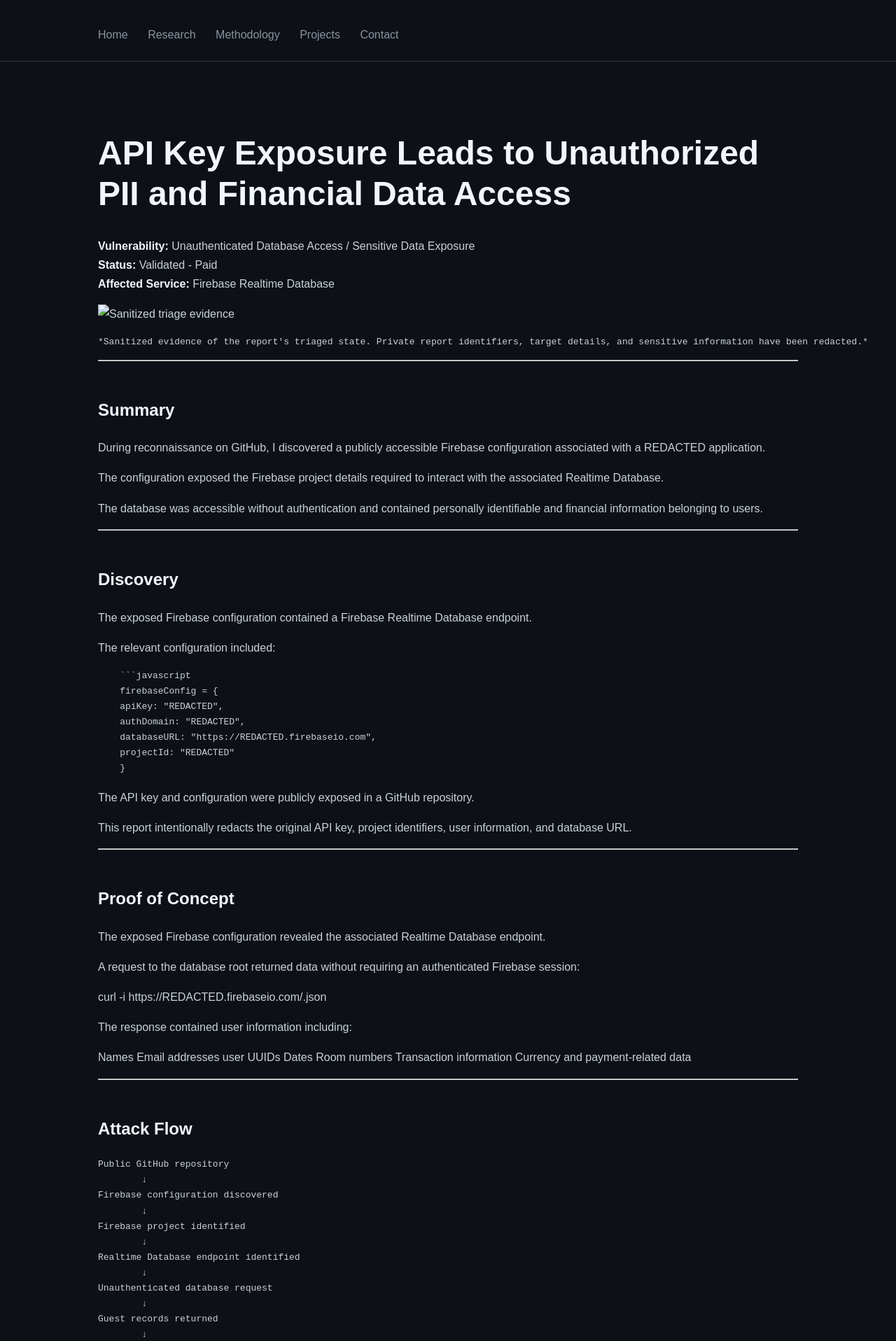
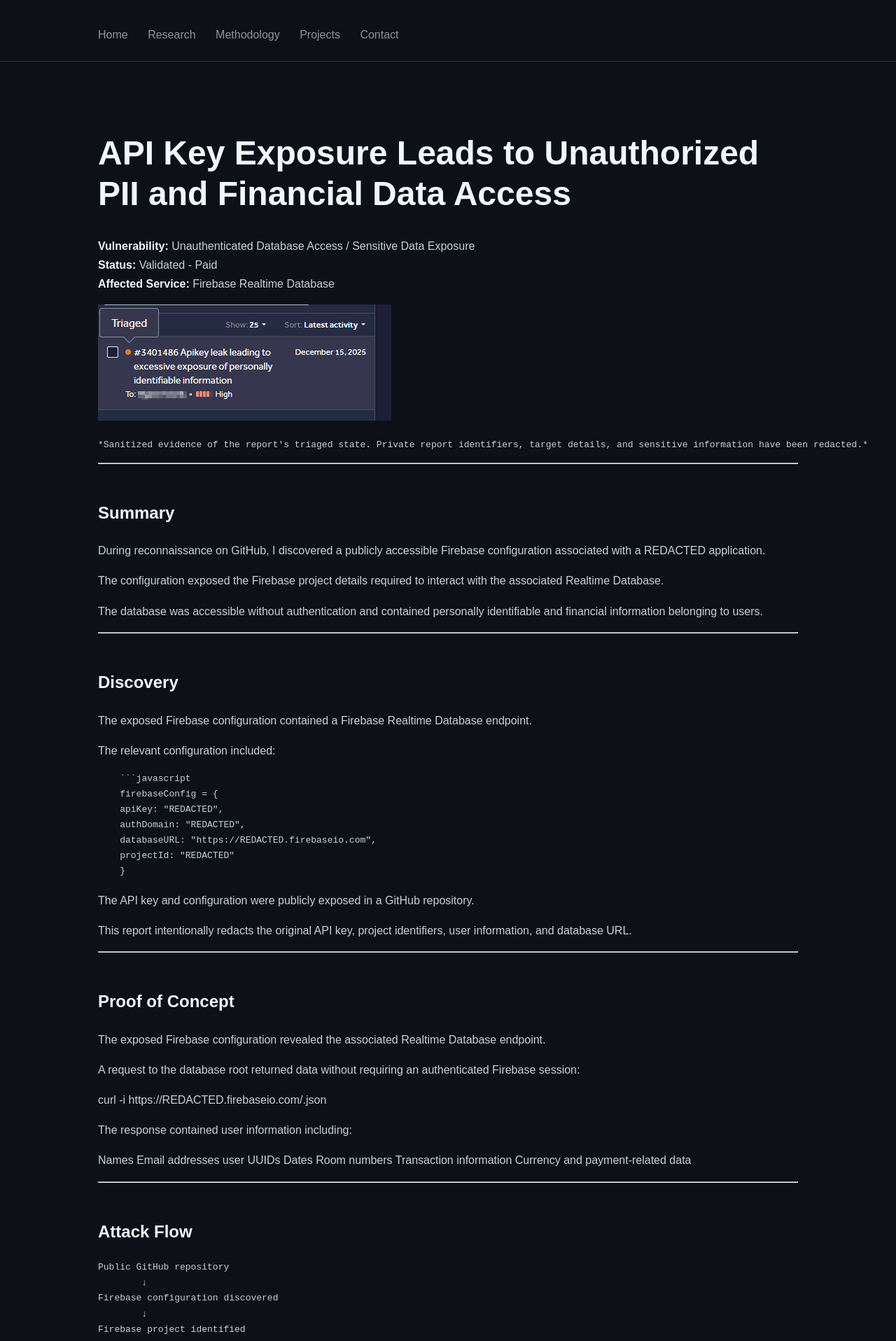
Before and after one commit to sarumaan/security-research, a Jekyll site: the page built from case-studies/firebase-pii-exposure/index.md, in a window 1280 px wide. Shown: the top 1916 px of the page at 70% size. Built offline with Jekyll 4.4.1, drawn with Linux system fonts in a browser that asks for light colours.

Commit message:
Fix image path for sanitized triage evidence

````diff
--- a/case-studies/firebase-pii-exposure/index.md
+++ b/case-studies/firebase-pii-exposure/index.md
@@ -9,7 +9,7 @@ title: API Key Exposure Leads to Unauthorized PII and Financial Data Access
 **Status:** Validated - Paid
 **Affected Service:** Firebase Realtime Database
 
-![Sanitized triage evidence](/screenshots/firebase-pii.png)
+![Sanitized triage evidence](screenshots/firebase-pii.png)
 ```text
 *Sanitized evidence of the report's triaged state. Private report identifiers, target details, and sensitive information have been redacted.*
 ```
````
